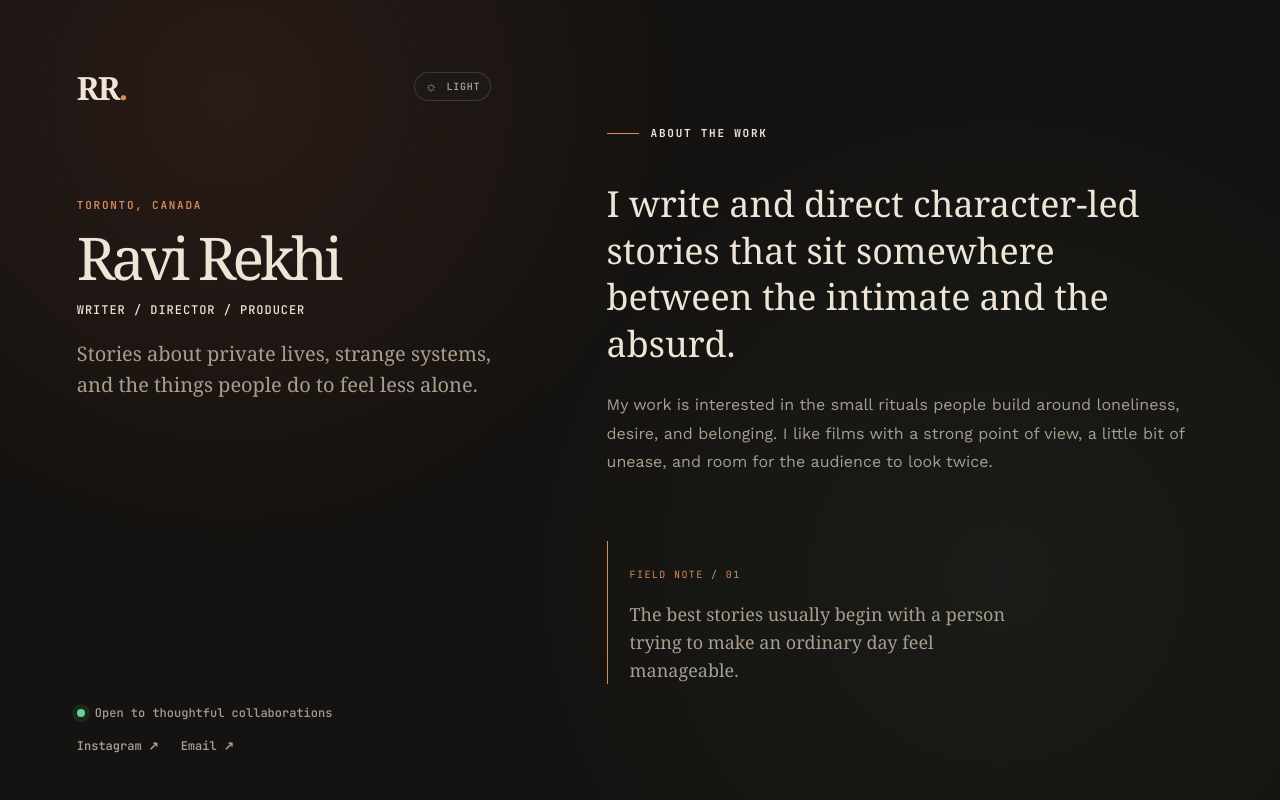
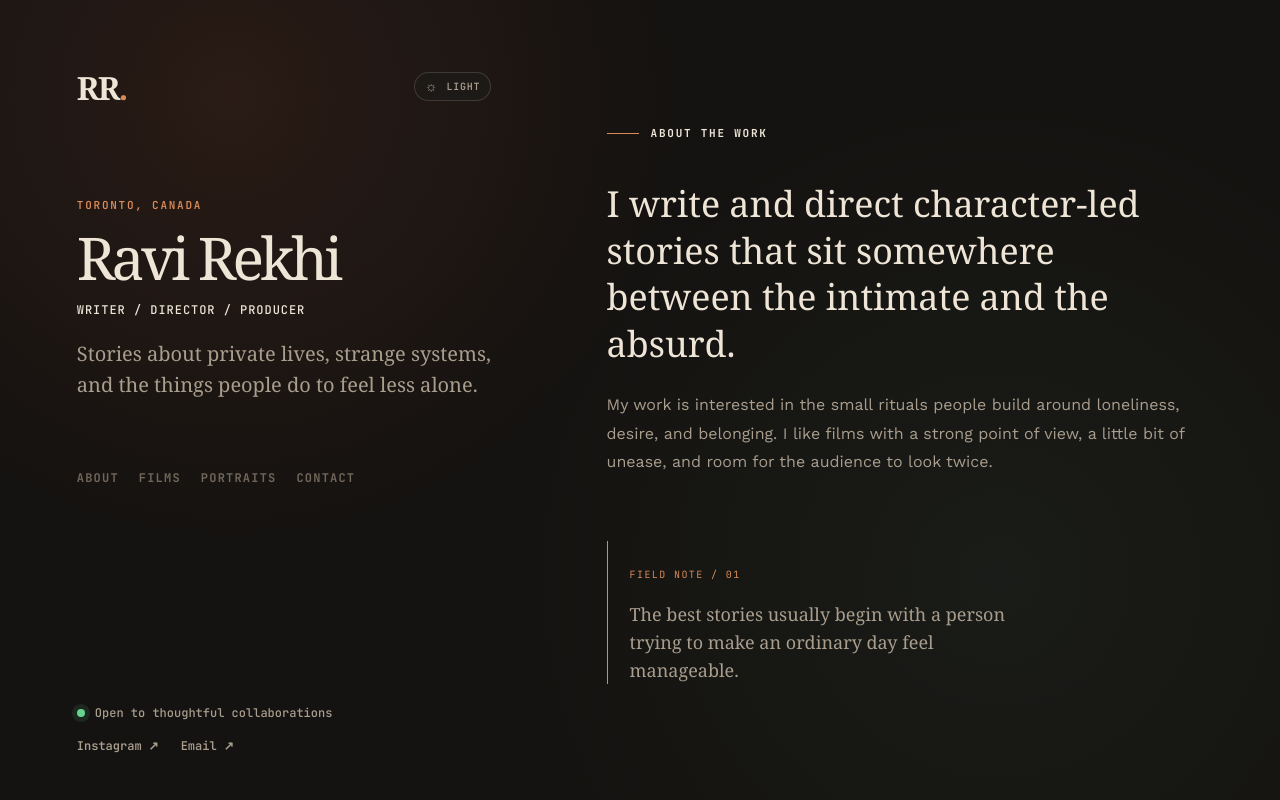
Before and after one commit to dnp99/ravi-portfolio, a Next.js app: page / in a window 1280 px wide. Shown: the top 800 px of the page. Built offline with nearby package versions, Linux system fonts and the light colour scheme.

Commit message:
Make portfolio navigation horizontal

```diff
--- a/app/globals.css
+++ b/app/globals.css
@@ -678,5 +678,8 @@
 .contact-section h2 { max-width: 600px; margin: 0; font: 400 clamp(44px, 5vw, 76px)/.98 var(--display); letter-spacing: -.06em; }
 .contact-section > p { max-width: 400px; margin-top: 28px; }
 .email-link { display: inline-flex; gap: 12px; margin-top: 38px; color: var(--accent); font: 600 13px var(--mono); border-bottom: 1px solid var(--accent); padding-bottom: 8px; }
+.journal-shell .section-nav { display: flex; flex-wrap: wrap; gap: 14px 20px; width: auto; }
+.journal-shell .section-nav a { gap: 0; }
+.journal-shell .section-nav a span { display: none; }
 @media (max-width: 760px) { .film-entry { grid-template-columns: 1fr; } .film-frame { min-height: 340px; } .portrait-grid { grid-template-columns: repeat(2, 1fr); } .development-entry { grid-template-columns: 1fr; gap: 12px; } }
 @media (max-width: 480px) { .portrait-grid { gap: 22px 10px; } .portrait-tile figcaption { display: grid; gap: 4px; } }
```
